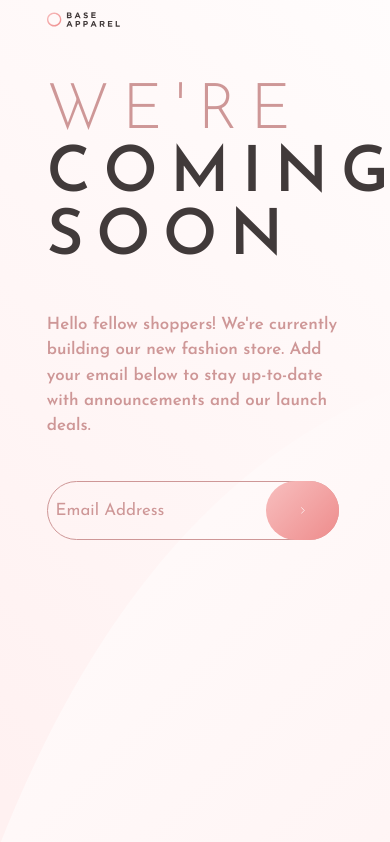
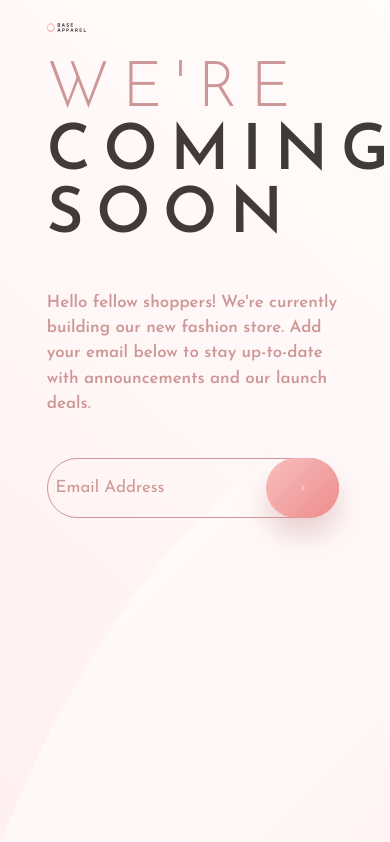
Before and after one commit to kriledins/base-apparel-coming-soon-page, a plain HTML site: page index.html in a window 390 px wide. Shown: the top 842 px of the page. Drawn offline with Linux system fonts and the light colour scheme.

Commit message:
change of responsive layout

```diff
--- a/index.html
+++ b/index.html
@@ -10,11 +10,10 @@
 </head>
 <body>
   <main>
-  <div class="content">
-    <div>
+    <div class="logo">
       <img alt="logo" src="./images/logo.svg"/>
     </div>
-    <div>
+    <div class="content">
       <p id="thinh">We're</p>
       <p id="boldh">coming soon</p>
       <p id="text">Hello fellow shoppers! We're currently building our new fashion store.
@@ -24,9 +23,8 @@
         <button type="submit" id="submit" value=""><img class="icon" src="./images/icon-arrow.svg"/></button>
       </form>
     </div>
-  </div>
-  <div class="image">
-  </div>
+    <div class="image">
+    </div>
   </main>
 </body>
 </html>
--- a/style.css
+++ b/style.css
@@ -2,6 +2,7 @@
 
 :root {
     --desred: hsl(0, 36%, 70%);
+    --desredtrans: hsla(0, 36%, 70%, 40%);
     --softred: hsl(0, 93%, 68%);
     --darkgreyishred: hsl(0, 6%, 24%);
     --gradient1: linear-gradient(135deg, hsl(0, 0%, 100%), hsl(0, 100%, 98%));
@@ -15,17 +16,12 @@
     margin: 0;
 }
 
-img {
-    width: 25%;
-}
-
 #thinh {
     font-size: 7.5vh;
     font-weight: 300;
     text-transform: uppercase;
     color: var(--desred);
     letter-spacing: 0.2em;
-    padding-top: 50px;
 }
 
 #boldh {
@@ -72,6 +68,7 @@ form {
     background: var(--gradient2);
     background-repeat: no-repeat;
     background-position: center;
+    box-shadow: 0 2vh 3vh 0 var(--desredtrans);
     margin-left: -25%;
     display: flex;
     align-items: center;
@@ -93,13 +90,23 @@ main {
     flex-wrap: wrap;
 }
 
+.logo {
+    position:fixed;
+    padding-top: 5%;
+    padding-left: 12%;
+}
+
+.logo>img {
+    width: 10vw;
+}
+
 .content {
     background: url('./images/bg-pattern-desktop.svg'), var(--gradient1);
     width: 57%;
     height: 100vh;
     background-repeat: no-repeat;
     background-size: cover;
-    padding-top: 3%;
+    padding-top: 15%;
     padding-left: 12%;
     padding-right: 13%;
     box-sizing: border-box;
```
